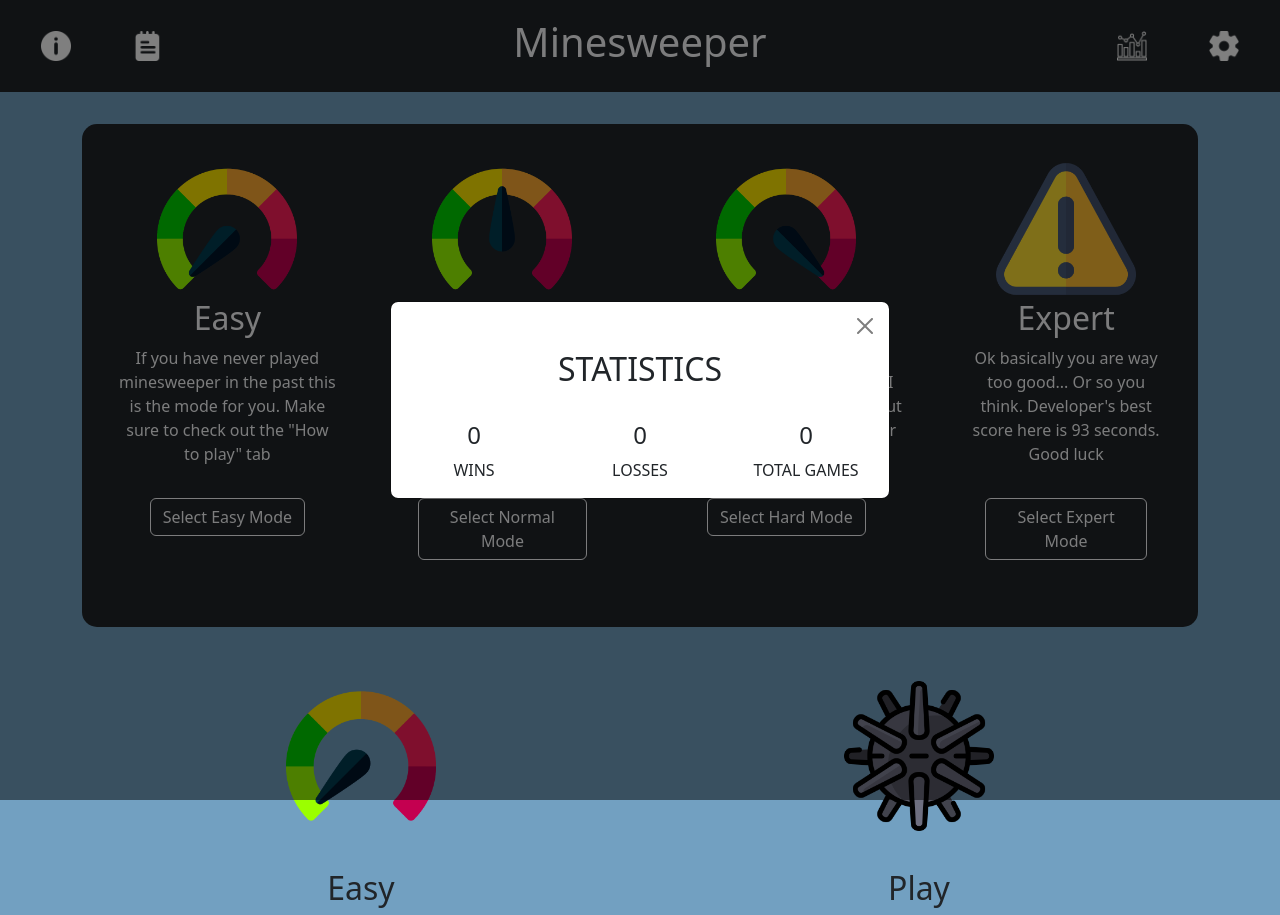
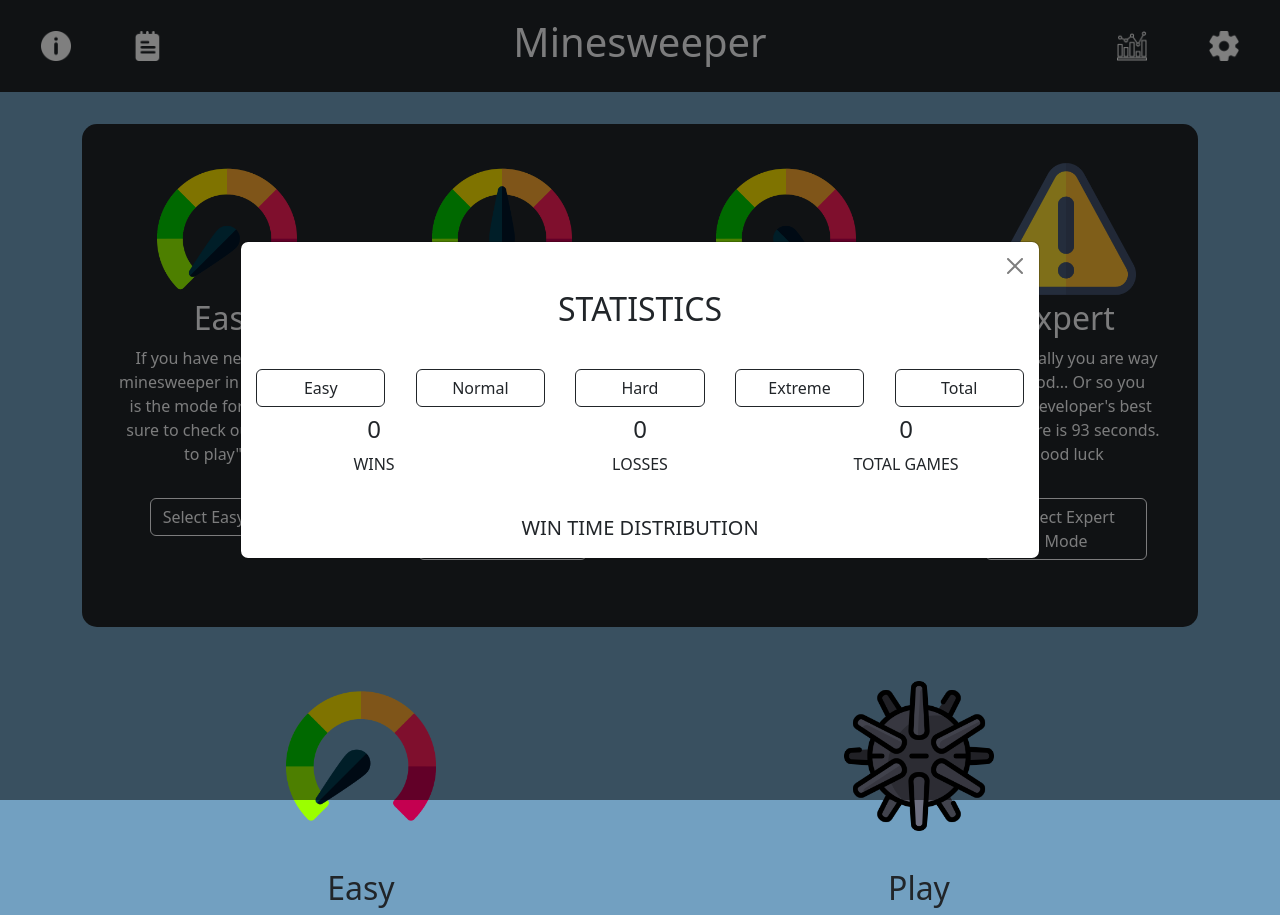
Before and after one commit to Kosmai/minesweeper-js, a plain HTML site: page index.html in a window 1280 px wide. Both pictures are taken after a click on the button 1131 px from the left and 46 px from the top of the page. Drawn offline with nearby package versions, Linux system fonts and the light colour scheme.

Commit message:
statistics support difficulties and major bug fixes

```diff
--- a/index.html
+++ b/index.html
@@ -118,7 +118,7 @@
       </div>
 
       <!-- Stats Modal -->
-		<div class="modal fade" id="statsModal" tabindex="-1" aria-labelledby="statsModalLabel" aria-hidden="true">
+		<div class="modal modal-lg  fade" id="statsModal" tabindex="-1" aria-labelledby="statsModalLabel" aria-hidden="true">
 		  <div class="modal-dialog modal-dialog-centered">
 		    <div class="modal-content text-center justify-content-center">
 		      <div class="modal-header border-0">
@@ -127,6 +127,13 @@
 		      <div>
 		      	<h2>STATISTICS</h2>
 		      	<br>
+		      </div>
+		      <div id="statsModeButtons" class="d-sm-flex justify-content-center">
+		      	<div class="statsModeButtonDiv"><button onclick="setStatsMode(0)" class="btn btn-outline-dark text-center" role="button" >Easy</button></div>
+		      	<div class="statsModeButtonDiv"><button onclick="setStatsMode(1)" class="btn btn-outline-dark" role="button" >Normal</button></div>
+		      	<div class="statsModeButtonDiv"><button onclick="setStatsMode(2)" class="btn btn-outline-dark" role="button" >Hard</button></div>
+		      	<div class="statsModeButtonDiv"><button onclick="setStatsMode(3)" class="btn btn-outline-dark" role="button" >Extreme</button></div>
+		      	<div class="statsModeButtonDiv"><button onclick="setStatsMode(4)" class="btn btn-outline-dark" role="button" >Total</button></div>
 		      </div>
 		      <div id="statsModalBody">
 
@@ -182,6 +189,7 @@
             <h2 class="text-center">Changelog</h2>
             <br>
             <ul class="mx-3">
+              <li><b>v0.5</b>    Statistics support difficulties and major bug fixes</li>
               <li><b>v0.4.3</b>  Added this beautiful changelog</li>
               <li><b>v0.4.2</b>  Animations - much bug fixing and improvements for mobile</li>
               <li><b>v0.4.1</b>  Difficulty system, remade base menu screen</li>
--- a/main.js
+++ b/main.js
@@ -14,6 +14,7 @@ const EASY   = 0;
 const NORMAL = 1;
 const HARD   = 2;
 const EXPERT = 3;
+
 
 //html handles
 const gameScreen = document.getElementById('gameScreen');
@@ -32,25 +33,27 @@ const hardBtn = document.getElementById('hardButton');
 const expertBtn = document.getElementById('expertButton');
 const chosenDifficultyDisplay = document.getElementById('chosenDifficultyDisplay');
 
+
 //Those will change based on difficulty
 let CANVAS_SIZE;
 let GRID_SIZE;
 let NUM_OF_MINES;
 
+
 //globals
 let canvas, ctx, timer, state, elapsedSeconds;
 let difficulty = EASY;
 let gameStarted = false;
+let statsMode = 0;
 
 //event listeners
 newGameBtn.addEventListener('click', newGame);
-restartBtn.addEventListener('click', restartGame);
+restartBtn.addEventListener('click', winGame);
 statsBtn.addEventListener('click', showStats);
 easyBtn.addEventListener('click',   function(){setDifficulty(EASY);}, false);
 normalBtn.addEventListener('click', function(){setDifficulty(NORMAL);}, false);
 hardBtn.addEventListener('click',   function(){setDifficulty(HARD);}, false);
 expertBtn.addEventListener('click', function(){setDifficulty(EXPERT);}, false);
-
 
 //KNOWN BUG - SET UP CANVAS MUST BE RUN ONCE, BUT MUST CHANGE ACCORDING TO LEVEL CHOSEN...
 //NOW IT CALLS MULTIPLE EVENT HANDLERS CAUSING FLAGS TO BE UNPLACABLE SOMETIMES (EVERY 2 GAMES)
@@ -245,23 +248,27 @@ function restartGame(){
 function loseGame(){
   //implement something better
   window.alert("You lost");
-  localStorage.setItem("losses", parseInt(localStorage.getItem("losses")) + 1);
+  var stats = JSON.parse(localStorage.getItem("stats"));
+  stats[difficulty]["losses"] += 1;
+  localStorage.setItem("stats", JSON.stringify(stats));
   finalizeGame();
 }
 
 function winGame(){
   //implement something better
   window.alert("You won in " + elapsedSeconds + " seconds");
-  localStorage.setItem("wins", parseInt(localStorage.getItem("wins")) + 1);
-  var winTimes = JSON.parse(localStorage.getItem("winTimes"));
-  winTimes.push(elapsedSeconds);
-  localStorage.setItem("winTimes", JSON.stringify(winTimes));
+  var stats = JSON.parse(localStorage.getItem("stats"));
+  stats[difficulty]["wins"] += 1;
+  stats[difficulty]["winTimes"].push(elapsedSeconds);
+  localStorage.setItem("stats", JSON.stringify(stats));
   finalizeGame();
 }
 
 function finalizeGame(){
   gameStarted = false;
-  localStorage.setItem("totalGames", parseInt(localStorage.getItem("totalGames")) + 1);
+  var stats = JSON.parse(localStorage.getItem("stats"));
+  stats[difficulty]["totalGames"] += 1;
+  localStorage.setItem("stats", JSON.stringify(stats));
   clearInterval(timer);
   resetTimerDisplay(timerDisplay);
   changeToMenuScreen();
@@ -270,23 +277,49 @@ function finalizeGame(){
 
 //STATS FUNCTIONS
 
+function showStats(){
+  document.getElementById("stats");
 
-function showStats(){
+  var stats = JSON.parse(localStorage.getItem("stats"));
+
+  var mode = statsMode;
+
+  var wins;
+  var losses;
+  var totalGames;
+  var winTimes = [];
+
+  if(mode != 4){
+    wins = stats[mode]["wins"];
+    losses = stats[mode]["losses"];
+    totalGames = stats[mode]["totalGames"];
+    winTimes = stats[mode]["winTimes"];
+  }else{
+    wins = 0;
+    losses = 0;
+    totalGames = 0;
+    for (var key in stats){
+      wins += stats[key]["wins"];
+      losses += stats[key]["losses"];
+      totalGames += stats[key]["totalGames"];
+      winTimes = [...winTimes, ...stats[key]["winTimes"]];
+    }
+
+  }
+
   document.getElementById("statsModalBody").innerHTML = "";
-  showStat("Wins", localStorage.getItem("wins"));
-  showStat("Losses", localStorage.getItem("losses"));
-  showStat("Total Games", localStorage.getItem("totalGames"));
-  const winTimes = JSON.parse(localStorage.getItem("winTimes"));
+  showStat("Wins", wins);
+  showStat("Losses", losses);
+  showStat("Total Games", totalGames);
 
-  if(winTimes.length > 0){
-    showStat("Best Time (sec)", Math.min.apply(Math,winTimes));
+
   document.getElementById("distributionBody");
   distributionBody.innerHTML = String.raw`<br>
   <h5>Win Time Distribution</h5>
   <div id="distribution">
   <canvas id="myChart" style="width:100%;max-width:700px"></canvas></div>`
-    showDistribution();
-  }
+  showDistribution(winTimes);
+
 
 }
 
@@ -294,11 +327,11 @@ function showStat(text, value){
   document.getElementById('statsModalBody').innerHTML += "<div class=\"text-center\"><h4>" + value + "</h4><p>" + text + "</p></div>";
 }
 
-function showDistribution(){
+function showDistribution(winTimes){
   var xValues = ["0.5-1", "1-1.5", "1.5-2", "2-2.5", "2.5+"];
-  var yValues = ['0', '0', '0', '0', '0'];
+  var yValues = [0, 0, 0, 0, 0];
 
-  JSON.parse(localStorage.getItem("winTimes")).forEach(function (item, index) {
+  winTimes.forEach(function (item, index) {
     var bucket = Math.floor(item/30);
 
     if (bucket > 4){
@@ -309,7 +342,6 @@ function showDistribution(){
   });
 
   var barColors = ["#212529", "#212529", "#212529", "#212529", "#212529"];
-
   new Chart("myChart", {
     type: "bar",
     data: {
@@ -333,7 +365,7 @@ function showDistribution(){
         yAxes: [{
             ticks: {
                 beginAtZero: true,
-                stepSize: calculateStepSize(Math.max(yValues)),
+                stepSize: calculateStepSize(Math.max.apply(Math, yValues)),
                 suggestedMax: 5
             }
         }]
@@ -343,29 +375,51 @@ function showDistribution(){
 }
 
 function calculateStepSize(value){
+  if(value === NaN || value == 0){
+    return 1;
+  }
   return Math.ceil(value/4);
 }
 
-function clearStats(){
-  localStorage.setItem("totalGames", 0);
-  localStorage.setItem("wins", 0);
-  localStorage.setItem("losses", 0);
-  localStorage.setItem('winTimes', JSON.stringify([]));
-  showStats();
+function initializeStatistics(){
+  var stats = localStorage.getItem("stats");
+
+  if (stats === null){
+      stats = {
+        0 : {
+          "totalGames" : 0,
+          "wins" : 0,
+          "losses" : 0,
+          "winTimes" : []
+        },
+        1:{
+          "totalGames" : 0,
+          "wins" : 0,
+          "losses" : 0,
+          "winTimes" : []
+        },
+        2:{
+          "totalGames" : 0,
+          "wins" : 0,
+          "losses" : 0,
+          "winTimes" : []
+        },
+        3:{
+          "totalGames" : 0,
+          "wins" : 0,
+          "losses" : 0,
+          "winTimes" : []
+        }
     }
 
-function initializeStatistics(){
-  const wins = localStorage.getItem('wins');
-  const losses = localStorage.getItem('losses');
-  const totalGames = localStorage.getItem('totalGames');
-  var winTimes = localStorage.getItem('winTimes')
+    localStorage.setItem("stats", JSON.stringify(stats));
+  }
 
-  if(wins === null || losses === null || totalGames === null || winTimes === null){
-    localStorage.setItem('wins', 0);
-    localStorage.setItem('losses', 0);
-    localStorage.setItem('totalGames', 0);
-    localStorage.setItem('winTimes', JSON.stringify([]));
 }
+
+function setStatsMode(value){
+  statsMode = value;
+  showStats();
 }
 
 
@@ -659,6 +713,13 @@ function setUpCanvas(){
   ctx.fillStyle = BG_COLOUR;
   ctx.fillRect(0, 0, canvas.width, canvas.height);
 
+  var newCanvas = canvas.cloneNode(true);
+
+  canvas.parentNode.replaceChild(newCanvas, canvas);
+
+  canvas = newCanvas;
+  ctx = canvas.getContext("2d");
+
   canvas.addEventListener('contextmenu', event => event.preventDefault());
   canvas.addEventListener('mousedown', function(e) {
   getCursorPosition(canvas, e, tileSize)})
--- a/style.css
+++ b/style.css
@@ -114,3 +114,16 @@ body {
 @keyframes normalToEasy { from {transform:rotate(134deg);} to {} }
 @keyframes hardToNormal { from {transform:rotate(260deg);} to {transform:rotate(134deg);} }
 @keyframes hardToEasy { from {transform:rotate(260deg);} to {} }
+
+
+.statsModeButtonDiv {
+	flex-grow: 1;
+  flex-basis: 0;
+  min-width: 0;
+  margin: 0.5rem;
+}
+
+.statsModeButtonDiv > button{
+	width: 90%;
+	margin: auto;
+}
```
Lines whose indentation alone changed are shown as unchanged.
